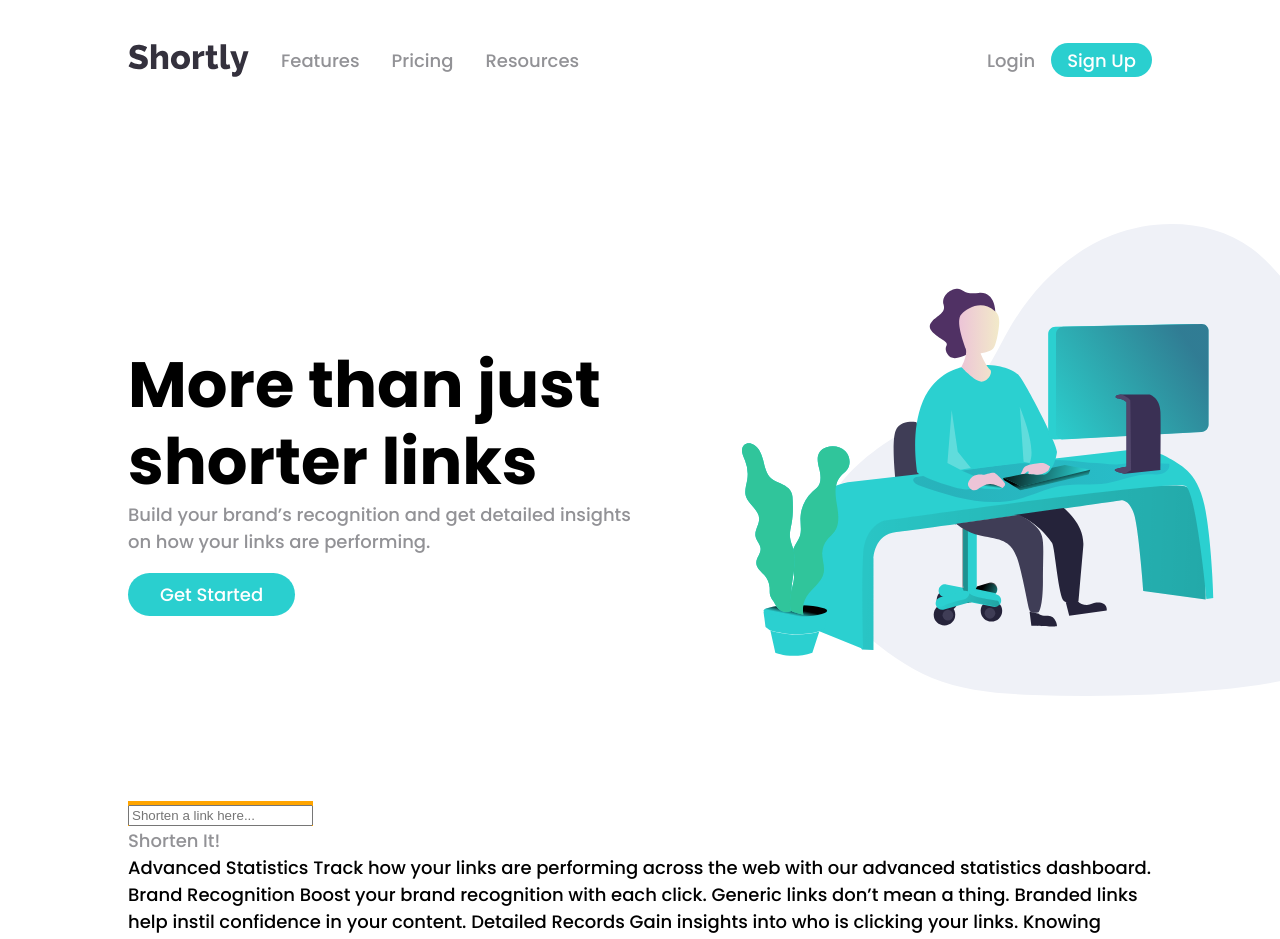
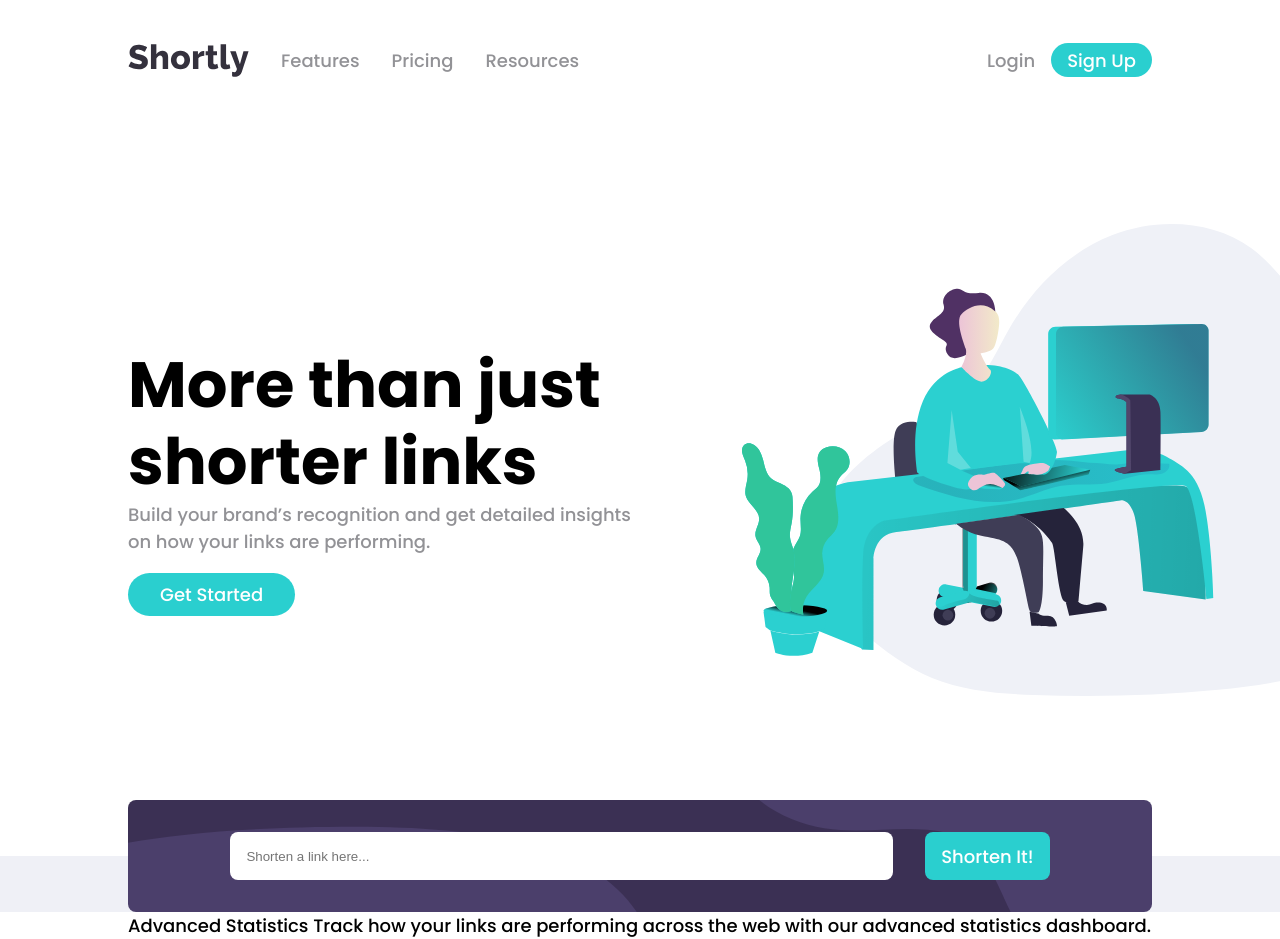
Before and after one commit to Fobya7/shortly, an Angular app: page / in a window 1280 px wide. Shown: the top 939 px of the page. Built offline with nearby package versions, Linux system fonts and the light colour scheme.

Commit message:
shorten link component

```diff
--- a/src/app/shorten-link/shorten-link.component.html
+++ b/src/app/shorten-link/shorten-link.component.html
@@ -1,4 +1,6 @@
-<div class="shorten-link-background"></div>
-
 <input type="text" placeholder="Shorten a link here...">
 <button>Shorten It!</button>
+
+<div class="shorten-link-background">
+    <div class="shorten-link-background-light"></div>
+</div>
--- a/src/app/shorten-link/shorten-link.component.scss
+++ b/src/app/shorten-link/shorten-link.component.scss
@@ -1,18 +1,71 @@
+@use '/src/scss/breakpoints.scss';
+@use '/src/scss/colors.scss';
 
 
 :host
 {
     position: relative;
-    width: 100%;
-    height: 20px;
-    background-color: orange;
+    width: 80%;
+    padding: 2rem 10%;
+    border-radius: 0.5rem;
+
+    display: flex;
+    flex-flow: row;
+    align-items: center;
+    justify-content: center;
+
+    background-color: colors.$secondary;
+    @include breakpoints.mobile { background-image: url(../../assets/bg-shorten-mobile.svg); }
+    @include breakpoints.desktop { background-image: url(../../assets/bg-shorten-desktop.svg); }
+    background-repeat: no-repeat;
+    background-size: cover;
+
+    & input
+    {
+        margin-right: 2rem;
+    }
+}
+
+input, button
+{
+    border: none;
+    border-radius: 0.5rem;
+    height: 3rem;
+    padding: 0 1rem;
 }
 
 .shorten-link-background
 {
     position: absolute;
     height: 100%;
+
+    @include breakpoints.mobile {
+        width: 110%;
+        padding: 0 -5%;
+        }
+    @include breakpoints.desktop {
+        width: 150%;
+        padding: 0 -10%;
+        }
+}
+
+.shorten-link-background-light
+{
+    position: absolute;
+    background-color: colors.$background;
+    height: 50%;
     width: 100%;
+    bottom: 0;
+    z-index: -1;
+}
 
-    background-color: magenta;
+input
+{
+    flex-grow: 1;
 }
+
+button
+{
+    background-color: colors.$primary;
+    color: colors.$on-primary;
+}
```
